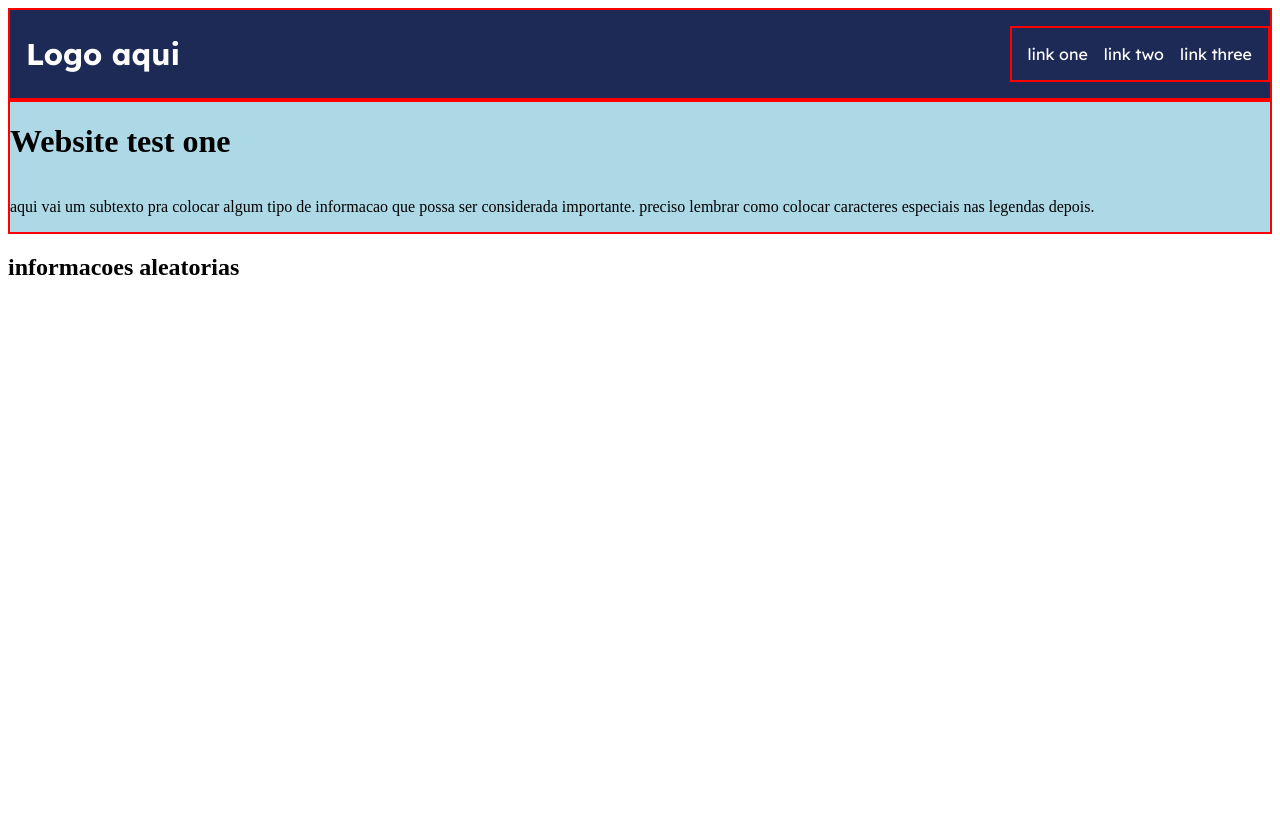
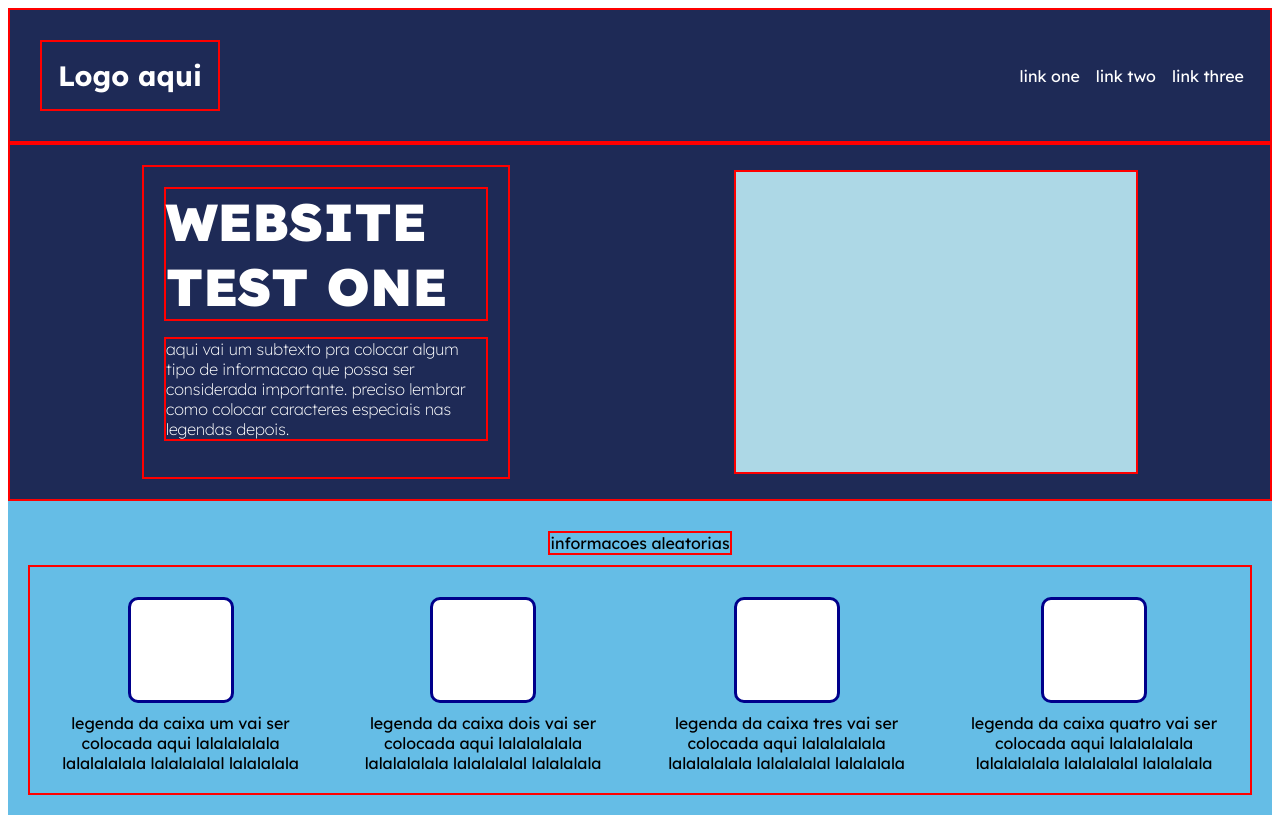
Before and after one commit to analaurakoyama/top-assignment, a plain HTML site: page index.html in a window 1280 px wide. Before the commit the page ends 800 px from the top, so only its background shows below. Drawn offline with Linux system fonts and the light colour scheme.

Commit message:
fix layout size and items

```diff
--- a/index.html
+++ b/index.html
@@ -26,13 +26,37 @@
  </div>
 
  <div class="sectiontwo">
-    <h1>Website test one</h1>
+   <div class="subclass">
+    <div class="title">WEBSITE <br> TEST ONE</div>
     <p class="subtexto">aqui vai um subtexto pra colocar algum tipo de informacao que possa ser considerada importante. preciso lembrar como colocar caracteres especiais nas legendas depois.</p>
-</div>
+    </div>
+    <div class="img">
+
+    </div>
+ </div>
+
 
 <div class="sectionthree">
-    <h2>informacoes aleatorias</h2>
+    <div class="titletwo">informacoes aleatorias</div>
     <!-- aqui tem que ter 4 caixas com legendas, mas nao sei ainda como montar isso. vou pesquisar. -->
+    <div class="caixas">
+    <div class="caixa-um">
+        <div class="box"></div>
+        <div class="description">legenda da caixa um vai ser colocada aqui lalalalalala lalalalalala lalalalalal lalalalala</div>
+    </div>
+     <div class="caixa-dois">
+        <div class="box"></div>
+        <div class="description">legenda da caixa dois vai ser colocada aqui lalalalalala lalalalalala lalalalalal lalalalala</div>
+    </div>
+     <div class="caixa-tres">
+        <div class="box"></div>
+        <div class="description">legenda da caixa tres vai ser colocada aqui lalalalalala lalalalalala lalalalalal lalalalala</div>
+    </div>
+     <div class="caixa-quatro">
+        <div class="box"></div>
+        <div class="description">legenda da caixa quatro vai ser colocada aqui lalalalalala lalalalalala lalalalalal lalalalala</div>
+    </div>
+    </div>
 
 </div>
 <div class="footer">
--- a/styles.css
+++ b/styles.css
@@ -5,7 +5,6 @@ body {
 }
 
 ul {
-    border: 2px solid red;
     list-style-type: none;
     display: flex;
     flex-direction: row;
@@ -19,32 +18,104 @@ li {
     font-family: 'Lexend Deca';
 }
 
+/* borda pra organizar o layout */
+.header, .logo, .sectiontwo,
+.subtexto, .title, .img, .subclass, .titletwo,
+.caixas {
+     border: 2px solid red;
+}
+
+.subtexto, .title, .logo,
+.titletwo, .description {
+   font-family: 'Lexend Deca';
+}
 
 .header {
-    border: 2px solid red;
     background-color: #1e2a56;
     display: flex;
     flex-direction: row;
     justify-content: space-between;
     align-items: center;
+    padding: 10px;
 }
 
 .logo{
     padding: 16px;
-    font-family: 'Lexend Deca', sans-serif;
-    font-size: 30px;
+    font-size: 28px;
     font-weight: bold;
+    color: white;
+    margin: 20px 10px 20px 20px;
+}
+
+/* ate aqui ta ok acho, as coisas do header tao funcionando, o problema comeca na secao 2 */
+
+.sectiontwo {
+    display: flex;
+    flex-wrap: wrap;
+    background-color: #1e2a56;
+    justify-content: space-around;
+    align-items: center;
+    padding: 20px;
+}
+
+.subtexto {
+    color: white;
+    font-weight: 200;
+    text-align: left;
+    flex-wrap: wrap;
+    max-width: 320px;
+}
+
+.title {
+    font-weight: 900;
+    font-size: 52px;
     color: white;
 }
 
-.sectiontwo {
-    border: 2px solid red;
-    display: flex;
-    flex-direction: column;
+.img {
+    width: 400px;
+    height: 300px;
     background-color: lightblue;
 }
 
-.subtexto {
-    text-align: left;
-    flex: 1;
+.subclass {
+    padding: 20px;
 }
+
+/* secao 2 deu certo, vou comecar a 3. ainda preciso descobrir como fazer os blocos com legenda */
+
+.sectionthree {
+ display: flex;
+ flex-direction: column;
+ align-items: center;
+ background-color: #65BDE6;
+ padding: 20px;
+}
+
+.titletwo {
+    margin: 10px;
+}
+
+.caixas {
+    display: flex;
+   justify-content: center;
+}
+
+.caixa-um, .caixa-dois,
+.caixa-tres, .caixa-quatro {
+    display: flex;
+    flex-direction: column;
+    align-items: center;
+    text-align: center;
+    padding: 10px;
+    margin: 10px;
+}
+
+.box {
+    width: 100px;
+    height: 100px;
+    border-radius: 10px;
+    background-color: white;
+    border: 3px solid darkblue;
+    margin: 10px;
+}
```
